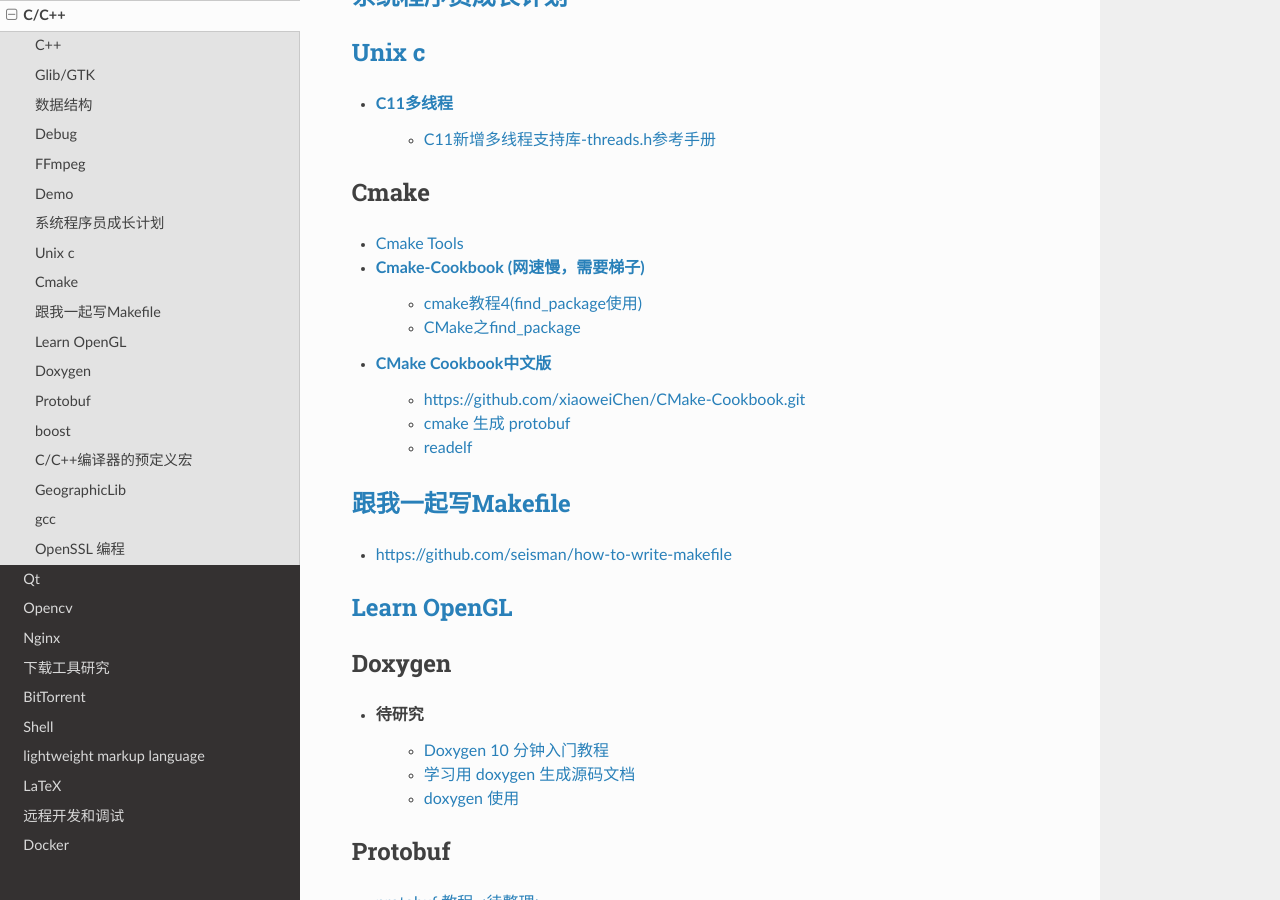
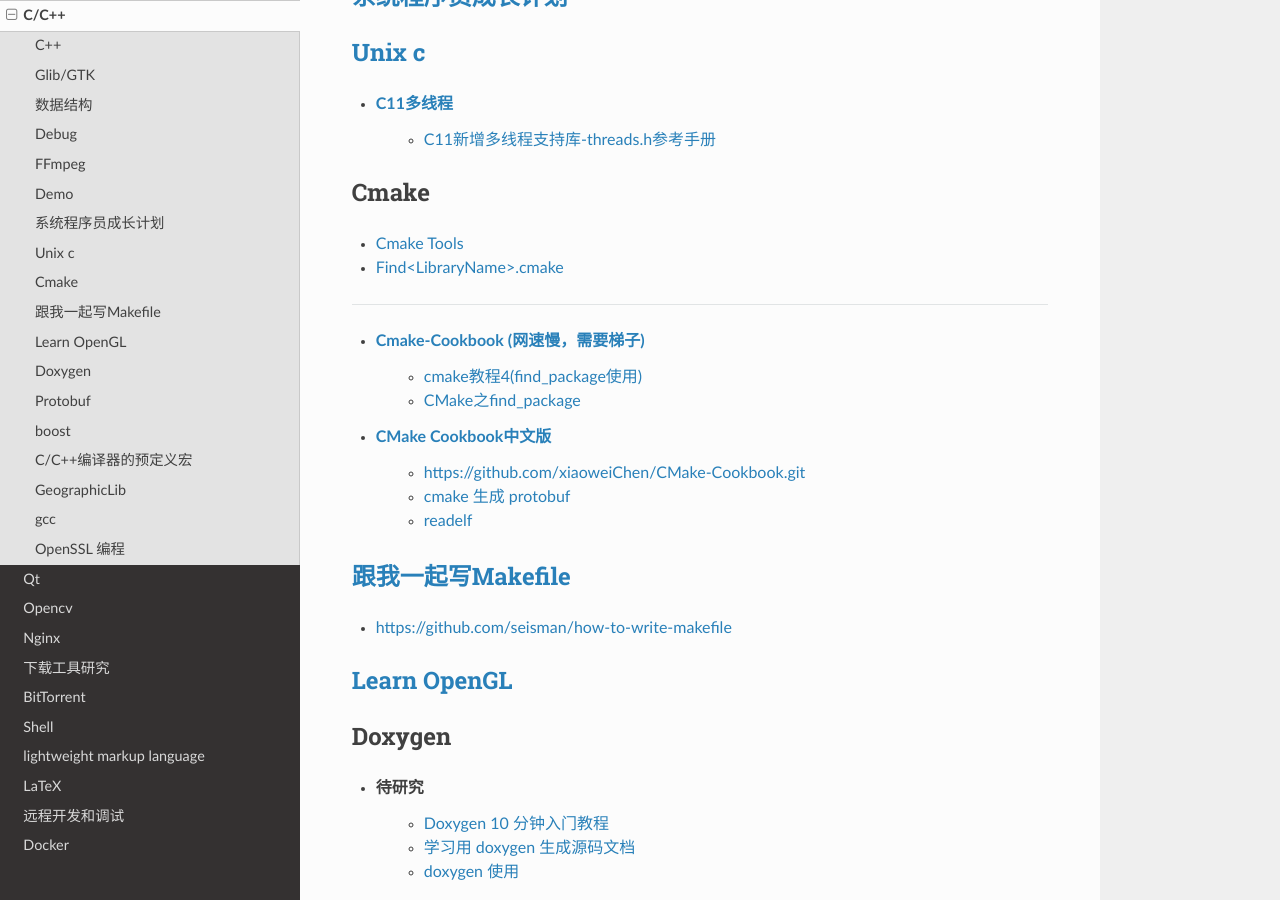
Before and after one commit to my-rds-store/my_space, a Sphinx documentation site: the page built from source/cpp/index.rst, in a window 1280 px wide and 900 px high, scrolled down 1014 px. Built offline with Sphinx 7.4.7 and the Read the Docs theme 2.0.0, drawn with Linux system fonts in a browser that asks for light colours.

Commit message:
update ...

```diff
--- a/source/cpp/index.rst
+++ b/source/cpp/index.rst
@@ -54,6 +54,10 @@
 
 * `Cmake Tools <https://code.visualstudio.com/docs/cpp/cmake-linux>`_
 
+
+* `Find<LibraryName>.cmake <https://blog.csdn.net/u013451076/article/details/105390851>`_
+
+------
 
 * `Cmake-Cookbook (网速慢，需要梯子) <https://app.gitbook.com/@chenxiaowei/s/cmake-cookbook/>`_
     * `cmake教程4(find_package使用) <https://cloud.tencent.com/developer/article/1338349>`_
```
